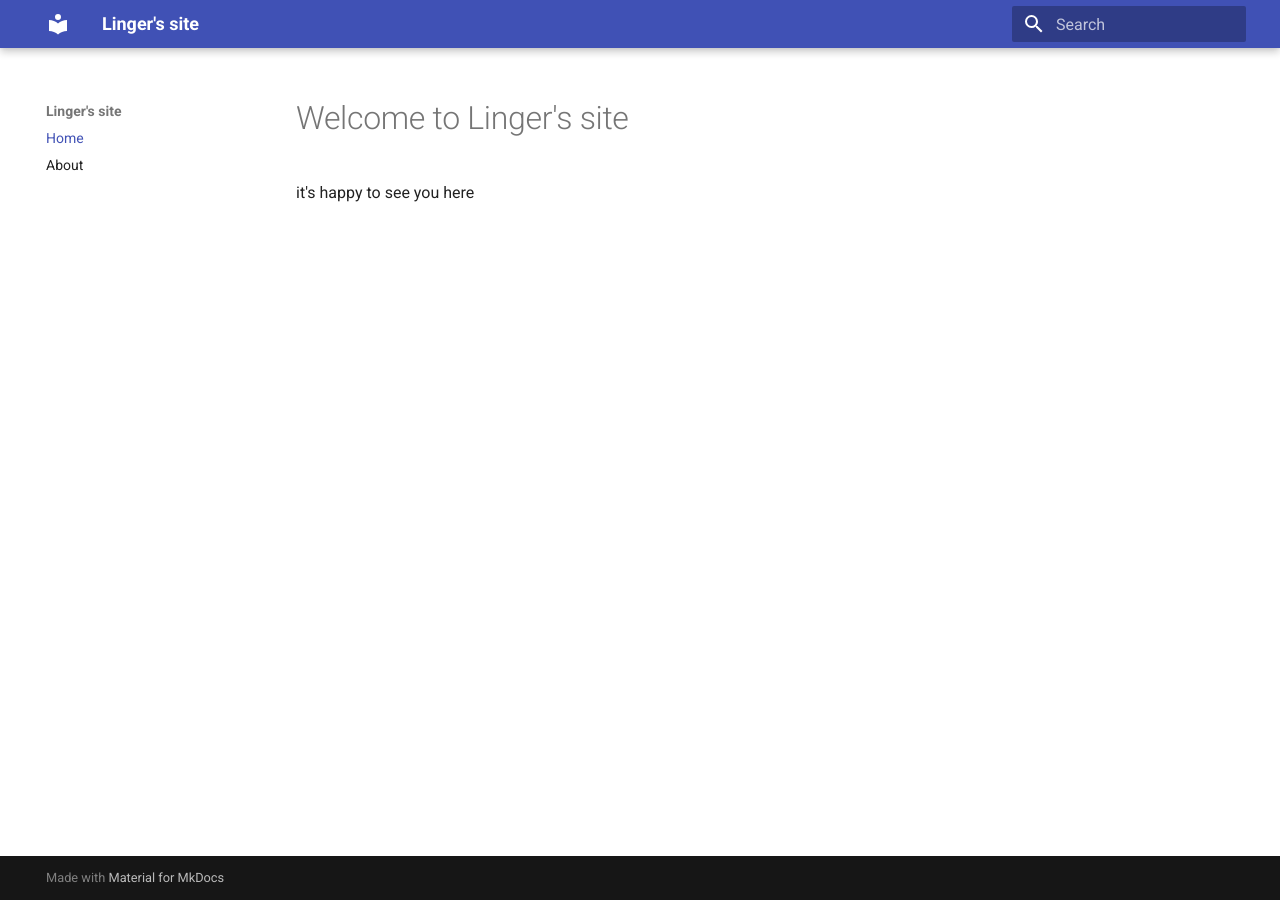
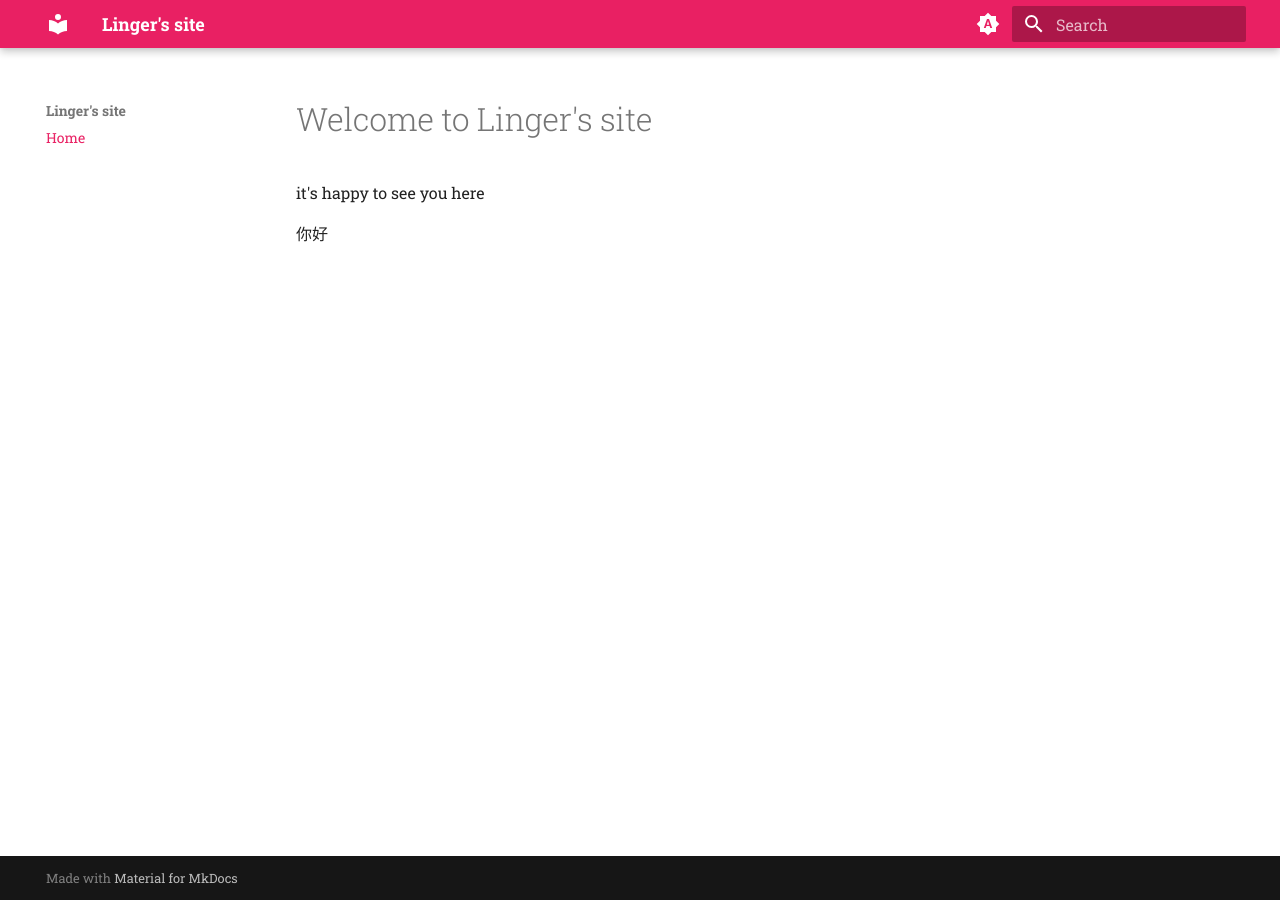
Before and after one commit to lingerzr/linger.github.io, an MkDocs documentation site: the page built from docs/index.md, in a window 1280 px wide. Built offline with MkDocs 1.6.1 and Material for MkDocs 9.7.7, drawn with Linux system fonts in a browser that asks for light colours.

Commit message:
20250121-01

```diff
--- a/docs/index.md
+++ b/docs/index.md
@@ -1,2 +1,4 @@
 # Welcome to Linger's site
 it's happy to see you here
+
+你好
--- a/mkdocs.yml
+++ b/mkdocs.yml
@@ -1,7 +1,37 @@
 site_name: Linger's site
 nav:
   - Home: index.md
-  - About: about.md
+
 site_url: https://mydomain.org/mysite
+# [UI]
+# [top]
 theme:
   name: material
+  palette:
+
+    # Palette toggle for automatic mode
+    - media: "(prefers-color-scheme)"
+      toggle:
+        icon: material/brightness-auto
+        name: 随系统改变模式
+
+    # Palette toggle for light mode
+    - media: "(prefers-color-scheme: light)"
+      scheme: default
+      primary: pink
+      accent: deep orange
+      toggle:
+        icon: material/brightness-7
+        name: 浅色外观
+
+    # Palette toggle for dark mode
+    - media: "(prefers-color-scheme: dark)"
+      scheme: slate
+      primary: indigo
+      accent: deep purple
+      toggle:
+        icon: material/brightness-4
+        name: 深色外观
+
+  font:
+    text: Roboto Slab
```
